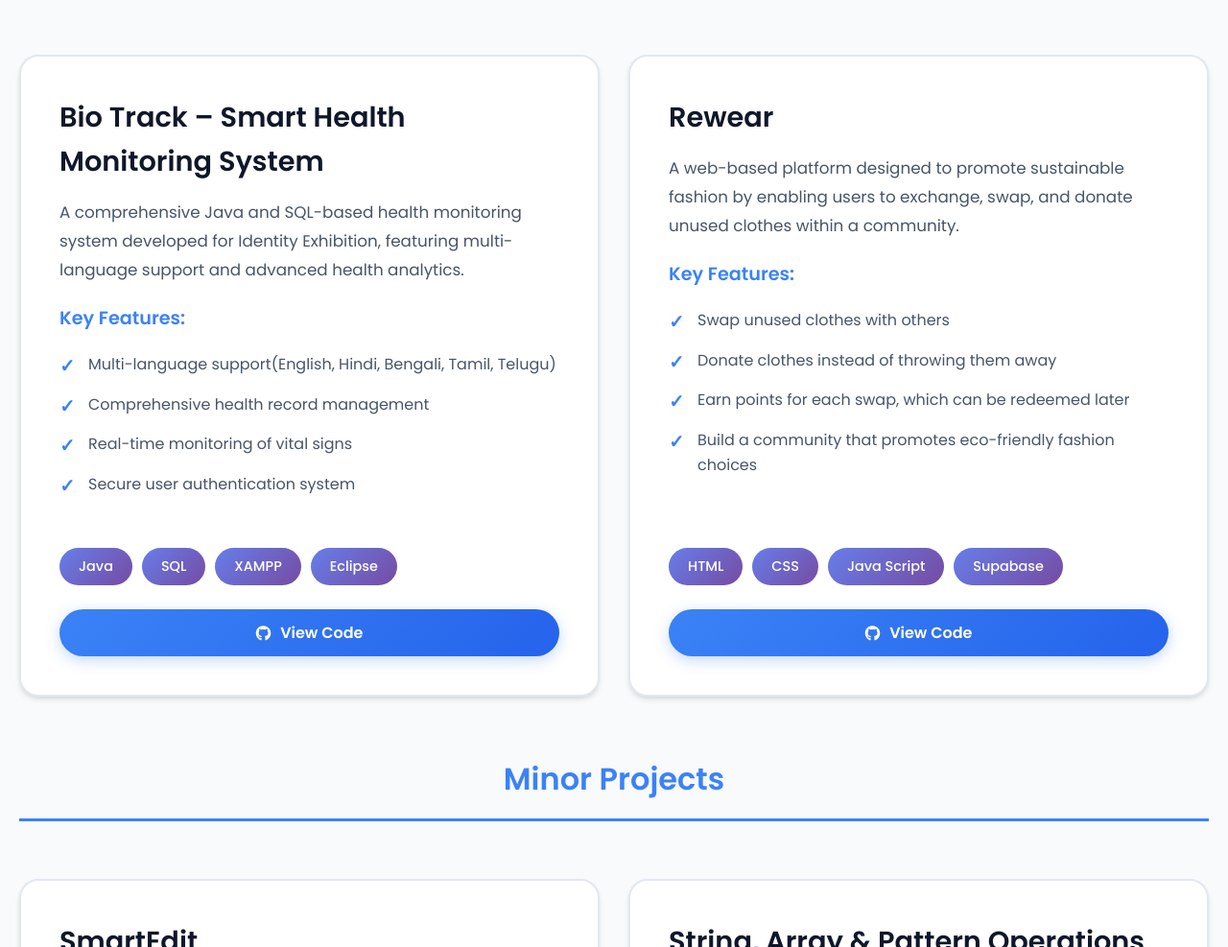
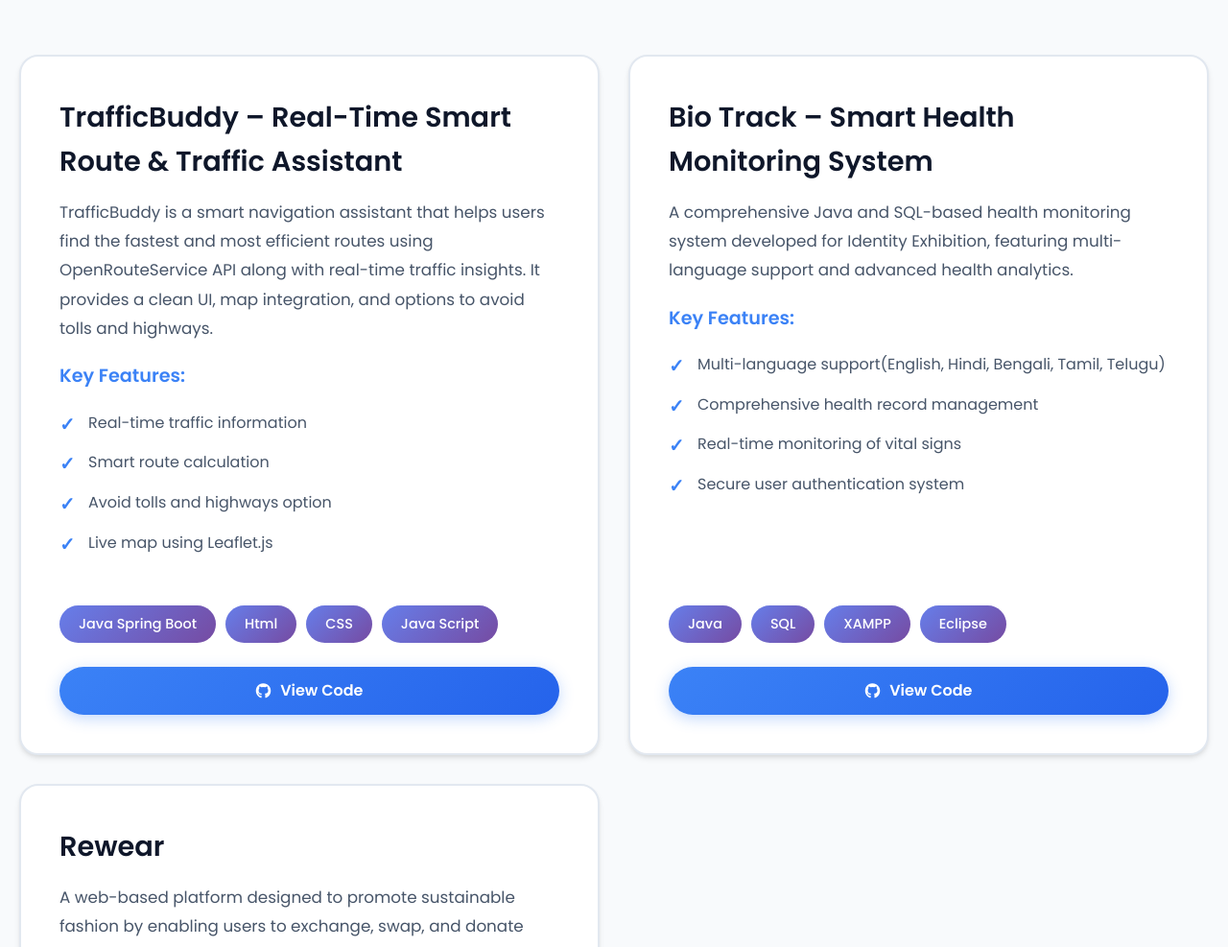
Before and after one commit to Devesh517/DevPortfolio, a plain HTML site: page index.html in a window 1280 px wide. Shown: the part 4155-5142 px from the top of the page at 96% size. Drawn offline with Linux system fonts and the light colour scheme.

Commit message:
Initial commit - personal portfolio

```diff
--- a/index.html
+++ b/index.html
@@ -181,6 +181,30 @@
                     <div class="major">
                         <h3>Major Projects</h3>
                         <div class="pjcontent">
+                            <h3 class="project-title">TrafficBuddy – Real-Time Smart Route & Traffic Assistant</h3>
+                            <p class="project-description">TrafficBuddy is a smart navigation assistant that helps users find the fastest and most efficient routes using OpenRouteService API along with real-time traffic insights.
+                                It provides a clean UI, map integration, and options to avoid tolls and highways.</p>
+                            <div class="project-features">
+                                <h4>Key Features:</h4>
+                                <ul>
+                                    <li>Real-time traffic information</li>
+                                    <li>Smart route calculation</li>
+                                    <li>Avoid tolls and highways option</li>
+                                    <li>Live map using Leaflet.js</li>
+                                </ul>
+                            </div>
+                            <div class="project-tech">
+                                <span class="tech-tag">Java Spring Boot </span>
+                                <span class="tech-tag">Html</span>
+                                <span class="tech-tag">CSS</span>
+                                <span class="tech-tag">Java Script</span>
+                            </div>
+                            <a href="https://github.com/Devesh517/TrafficBuddy" class="btn btn-primary" target="_blank">
+                                <i class="fab fa-github"></i>
+                                View Code
+                            </a>
+                        </div>
+                        <div class="pjcontent">
                             <h3 class="project-title">Bio Track – Smart Health Monitoring System</h3>
                             <p class="project-description">A comprehensive Java and SQL-based health monitoring system developed for Identity Exhibition, featuring multi-language support and advanced health analytics.</p>
                             <div class="project-features">
@@ -219,7 +243,7 @@
                                 <span class="tech-tag">HTML</span>
                                 <span class="tech-tag">CSS</span>
                                 <span class="tech-tag">Java Script</span>
-                                <span class="tech-tag">Supabase</span>
+                                <!-- <span class="tech-tag">Supabase</span> -->
                             </div>
                             <a href="https://github.com/Devesh517/OdooHackthon" class="btn btn-primary" target="_blank">
                                 <i class="fab fa-github"></i>
```
Also changed, not shown: Images/photo.jpg (added).
